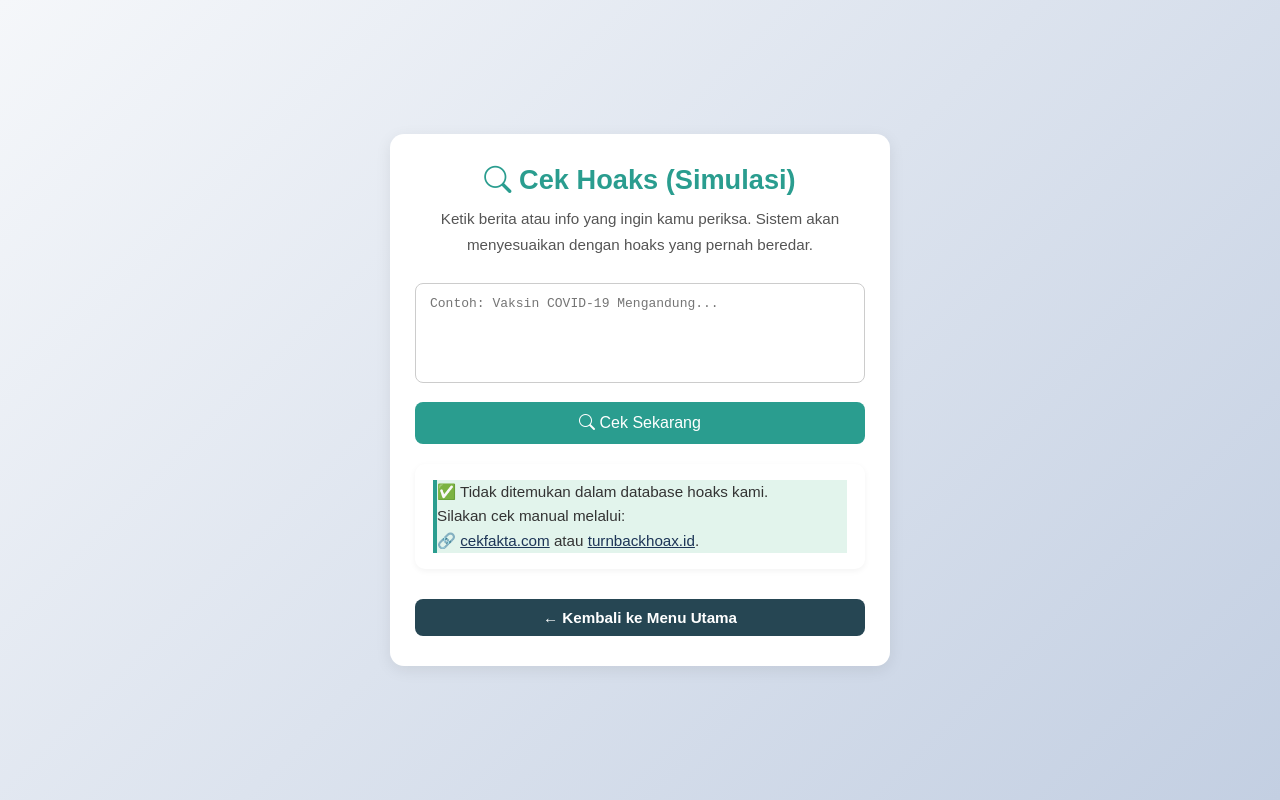
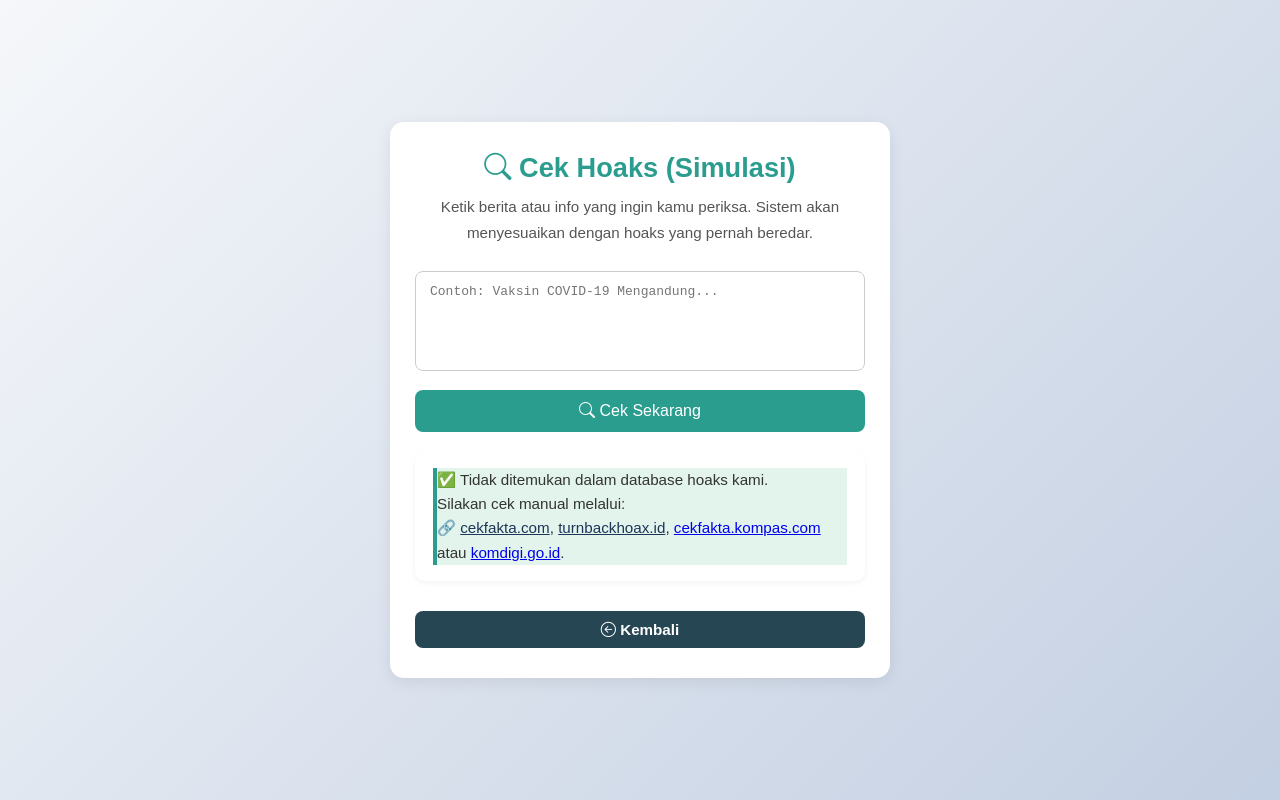
Before and after one commit to syachviiar/pancasila-web, a plain HTML site: page cek-hoaks.html in a window 1280 px wide. Both pictures are taken after a click on the button "Cek Sekarang". Drawn offline with nearby package versions, Linux system fonts and the light colour scheme.

Commit message:
commit v8

```diff
--- a/cek-hoaks.html
+++ b/cek-hoaks.html
@@ -127,7 +127,7 @@
 
     <div id="hasil" class="result" style="display: none;"></div>
 
-    <a href="main.html" class="btn-back">← Kembali ke Menu Utama</a>
+    <a href="main.html" class="btn-back"><i class="bi bi-arrow-left-circle"></i> Kembali</a>
   </div>
 
   <script>
@@ -294,8 +294,10 @@
           <div class="aman">
             ✅ Tidak ditemukan dalam database hoaks kami.<br/>
             Silakan cek manual melalui:<br/>
-            🔗 <a href="https://cekfakta.com" target="_blank" class="source">cekfakta.com</a> atau
-            <a href="https://turnbackhoax.id" target="_blank" class="source">turnbackhoax.id</a>.
+            🔗 <a href="https://cekfakta.com" target="_blank" class="source">cekfakta.com</a>,
+            <a href="https://turnbackhoax.id" target="_blank" class="source">turnbackhoax.id</a>,
+            <a href="https://cekfakta.kompas.com/" target="_blank">cekfakta.kompas.com</a> atau
+            <a href="https://www.komdigi.go.id/berita/berita-hoaks" target="_blank">komdigi.go.id</a>.
           </div>`;
         hasilDiv.style.display = "block";
       }
--- a/css/style-materi.css
+++ b/css/style-materi.css
@@ -43,7 +43,7 @@ li {
 }
 
 li::before {
-  content: "✔️";
+  content: "➤";
   position: absolute;
   left: 0;
   color: #2a9d8f;
```
Also changed, not shown: contoh-hoaks.html (+2 -2 lines), index.html (+1 -1 lines), main.html (+1 -1 lines), tentang.html (+1 -1 lines).
